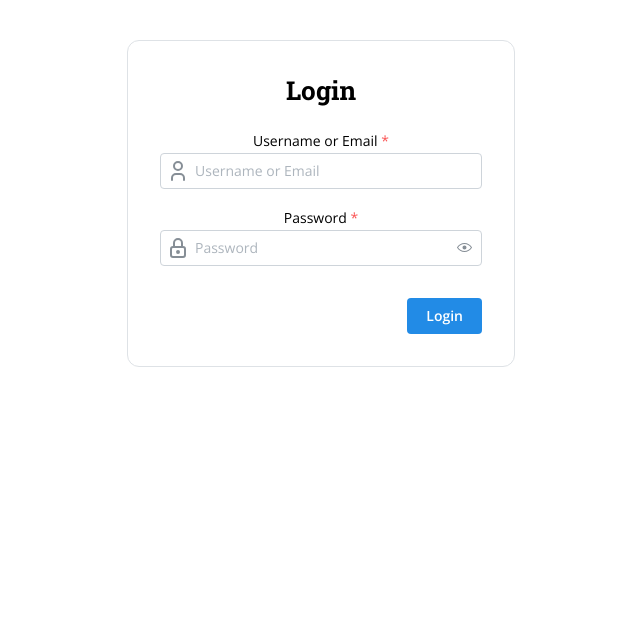
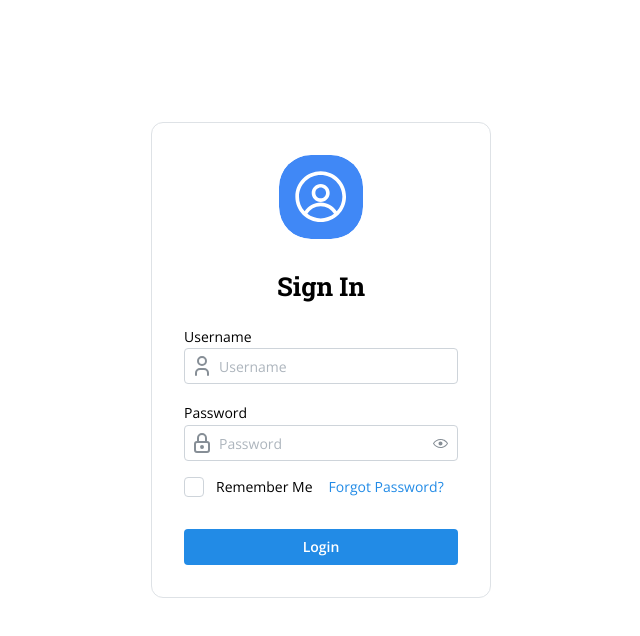
Before and after one commit to pablo-dryfield/omni-lodge, a React (Create React App) app in the folder ui/: page / in a window 1280 px wide. Shown: the top 636 px of the page, without its empty margins (319-959 px from the left). Built offline with nearby package versions, Linux system fonts and the light colour scheme; no server answers.

Commit message:
Fixed Login and dummy info implemented

```diff
--- a/ui/package.json
+++ b/ui/package.json
@@ -35,6 +35,7 @@
     "react-redux": "^8.1.2",
     "react-router-dom": "^6.15.0",
     "react-scripts": "5.0.1",
+    "react-tsparticles": "^2.12.2",
     "redux": "^4.2.1",
     "redux-devtools-extension": "^2.13.9",
     "redux-thunk": "^2.4.2",
--- a/ui/src/pages/Login.tsx
+++ b/ui/src/pages/Login.tsx
@@ -1,5 +1,5 @@
 import React, { ChangeEvent } from 'react';
-import { TextInput, PasswordInput, Button, Paper, Title, Container, Group } from '@mantine/core';
+import { TextInput, PasswordInput, Button, Paper, Title, Container, Group, Checkbox, Anchor, Avatar, Center } from '@mantine/core';
 import { IconUser, IconLock } from '@tabler/icons-react';
 import { useAppDispatch, useAppSelector } from '../store/hooks';
 import { setPasswordState, setUserState } from '../actions/sessionActions';
@@ -11,39 +11,44 @@ const LoginPage: React.FC = () => {
 
     const handleLogin = async (event: React.FormEvent) => {
         event.preventDefault();
-        const data = await dispatch(loginUser({email:user, password:password}));
+        // Assuming your loginUser action creator expects an object with email and password
+        await dispatch(loginUser({ email: /*user*/ 'rob@t5social.com', password: /*password*/ '12341234' }));
     };
 
     return (
-        <Container size={420} my={40}>
-            <Paper radius={12} p="xl" withBorder style={{ textAlign: 'center' }}>
-                <Title order={2} mb="lg">
-                    Login
+        <Container size={420} my={40} style={{ display: 'flex', justifyContent: 'center', alignItems: 'center', height: '80vh' }}>
+            <Paper radius={12} p="xl" withBorder style={{ width: 340, textAlign: 'center' }}>
+                <Center>
+                    <Avatar variant="filled" radius="xl" size="xl" color="#4088F6" src="" />
+                </Center>
+                <Title order={2} style={{ marginBottom: 20, paddingTop: 30 }}>
+                    Sign In
                 </Title>
-
-                <form onSubmit={handleLogin}>
+                <form onSubmit={handleLogin} style={{ textAlign: 'left' }}>
                     <TextInput
-                        label="Username or Email"
-                        placeholder="Username or Email"
+                        label="Username"
+                        placeholder="Username"
                         value={user}
                         onChange={(event: ChangeEvent<HTMLInputElement>) => dispatch(setUserState(event.target.value))}
                         leftSection={<IconUser />}
-                        required
+                        //required
                     />
-
                     <PasswordInput
                         label="Password"
                         placeholder="Password"
                         value={password}
                         onChange={(event: ChangeEvent<HTMLInputElement>) => dispatch(setPasswordState(event.target.value))}
                         leftSection={<IconLock />}
-                        required
+                        //required
                         mt="md"
                     />
-
-                    <Group mt="xl" style={{ justifyContent: 'flex-end' }}>
-                        <Button type="submit">Login</Button>
+                    <Group mt="md">
+                        <Checkbox label="Remember Me" />
+                        <Anchor href="#" size="sm" onClick={(event) => event.preventDefault()}>Forgot Password?</Anchor>
                     </Group>
+                    <Button fullWidth mt="xl" type="submit">
+                        Login
+                    </Button>
                 </form>
             </Paper>
         </Container>
```
Also changed, not shown: 1 other file (tests, documents, lock files or other folders).
